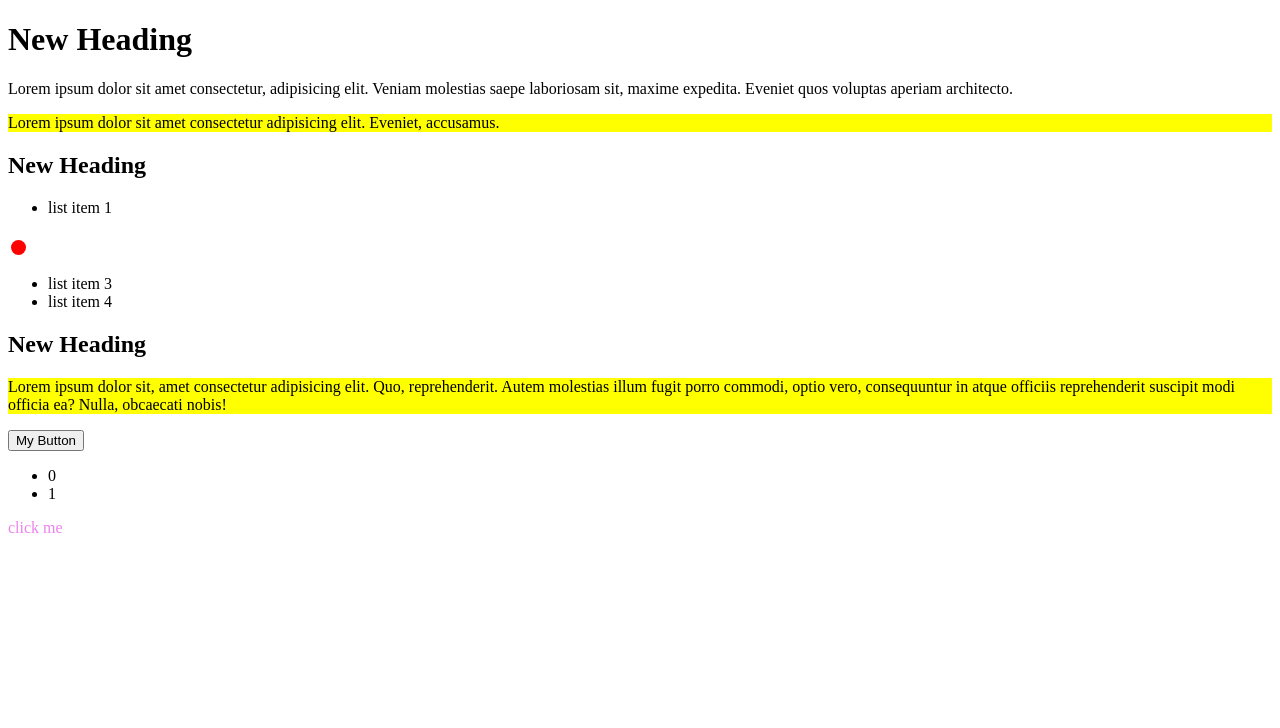
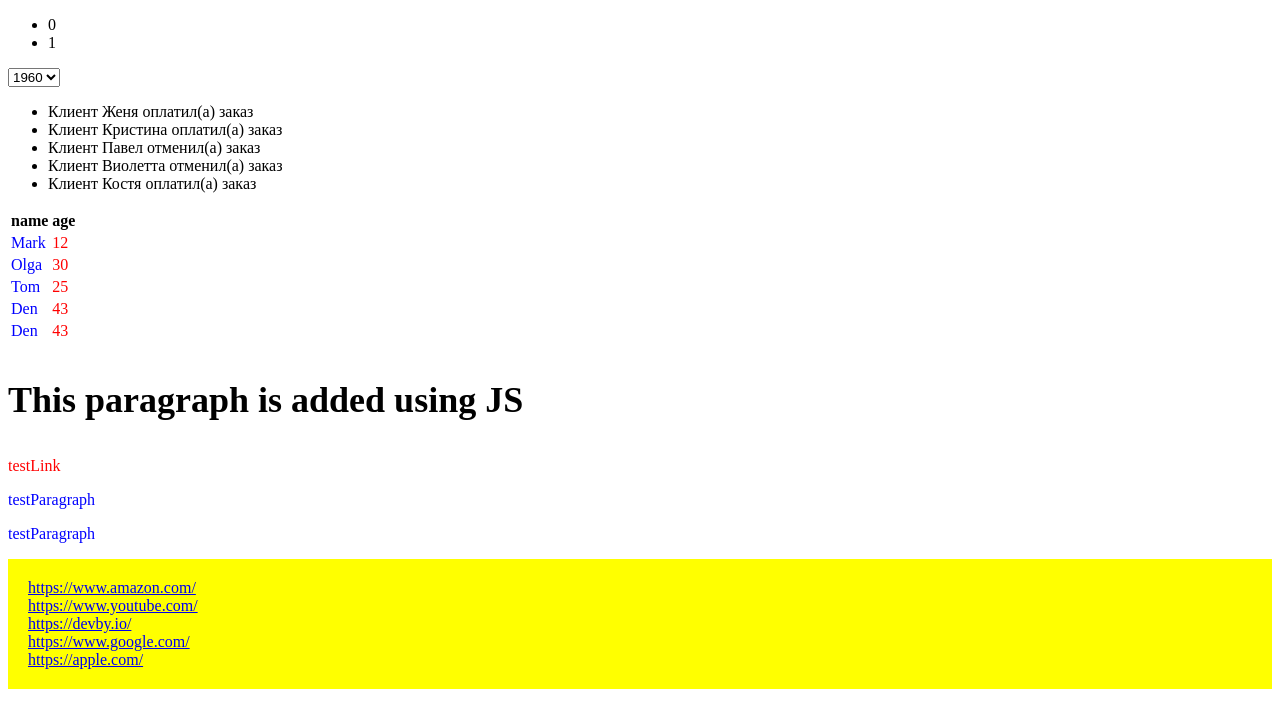
Before and after one commit to SabitKabidulayev/mf_frontend-course_js, a plain HTML site: page js-hw-7-BOM-DOM/index.html in a window 1280 px wide. Drawn offline with Linux system fonts and the light colour scheme.

Commit message:
js-hw-7 fin

```diff
--- a/js-hw-7-BOM-DOM/index.html
+++ b/js-hw-7-BOM-DOM/index.html
@@ -8,7 +8,7 @@
     <script src="./script.js" defer></script>
 </head>
 <body>
-    <h1>Page Title</h1>
+    <!-- <h1>Page Title</h1>
     <p>Lorem ipsum dolor sit amet consectetur, adipisicing elit. Veniam molestias saepe laboriosam sit, maxime expedita. Eveniet quos voluptas aperiam architecto.</p>
     <p class="selected">Lorem ipsum dolor sit amet consectetur adipisicing elit. Eveniet, accusamus.</p>
     <h2 class="block-title2">Block Title</h2>
@@ -20,7 +20,7 @@
     </ul>
     <h2>Block Title</h2>
     <p class="selected">Lorem ipsum dolor sit, amet consectetur adipisicing elit. Quo, reprehenderit. Autem molestias illum fugit porro commodi, optio vero, consequuntur in atque officiis reprehenderit suscipit modi officia ea? Nulla, obcaecati nobis!</p>
-    <div class="forAdding"></div>
+    <div class="forAdding"></div> -->
 
 
     <ul id="list">
@@ -29,5 +29,14 @@
         <li class="forRemove">Джессика</li>
         <li class="forRemove">Сара</li>
     </ul>
+
+    <select name="year" id="year-select"></select>
+
+    <ul id="clients">
+
+    </ul>
+
+    <table id="users-table"></table>
+
 </body>
 </html>
--- a/js-hw-7-BOM-DOM/script.js
+++ b/js-hw-7-BOM-DOM/script.js
@@ -19,7 +19,7 @@ for (item of list) {
 
 console.log('------------------2.2------------------')
 
-list.forEach((item,index) => {
+list.forEach((item, index) => {
     item.innerText = index
     console.log(item.innerText)
 })
@@ -35,80 +35,196 @@ for (item of forRemoveItems) {
 }
 
 
-console.log('------------------TASK_4------------------')
+// ------------------------TASK_4----------------------------
+
+const newParagraph = document.createElement('p')
+newParagraph.innerText = 'This paragraph is added using JS'
+newParagraph.style.fontSize = '36px'
+newParagraph.style.fontWeight = 'bold'
+
+document.body.append(newParagraph)
+
+
+
+
+console.log('------------------TASK_5------------------')
+
+const createNewElement = (tag, color, content) => {
+    newElement = document.createElement(tag)
+    newElement.style.color = color
+    newElement.innerText = content
+    console.log(newElement)
+    document.body.append(newElement)
+}
+
+createNewElement('a', 'red', 'testLink')
+createNewElement('p', 'blue', 'testParagraph')
+createNewElement('p', 'blue', 'testParagraph')
+
+
+// ------------------------TASK_6----------------------------
+
+const yearSelect = document.querySelector('#year-select')
+
+for (i = 1960; i <= 2020; i++) {
+    const year = document.createElement('option')
+    year.innerText = `${i}`
+    yearSelect.append(year)
+}
+
+
+// ------------------------TASK_7----------------------------
+
+const clients = [
+    { name: "Женя", order: true },
+    { name: "Кристина", order: true },
+    { name: "Павел", order: false },
+    { name: "Виолетта", order: false },
+    { name: "Костя", order: true }
+]
+
+const clientsList = document.querySelector('#clients')
+
+for (client of clients) {
+    const clientStatus = document.createElement('li')
+    const orderStatus = client.order ? 'оплатил(а)' : 'отменил(а)'
+    clientStatus.innerText = `Клиент ${client.name} ${orderStatus} заказ`
+    clientsList.append(clientStatus)
+}
+
+
+
+// ------------------------TASK_8----------------------------
+
+let linksArr = [
+    'https://www.amazon.com/',
+    'https://www.youtube.com/',
+    'https://devby.io/',
+    'https://www.google.com/',
+    'https://apple.com/'
+]
+
+const newDiv = document.createElement('div')
+newDiv.style.backgroundColor = 'yellow'
+newDiv.style.padding = '20px'
+
+for (link of linksArr) {
+    const newLink = document.createElement('a')
+    newLink.href = link
+    newLink.innerText = link
+    newLink.target = '_blank'
+    newLink.style.display = 'block'
+    newDiv.append(newLink)
+}
+
+document.body.append(newDiv)
+
+
+
+// ------------------------TASK_9----------------------------
+
+
+const users = [
+    { name: 'Mark', age: 12 },
+    { name: 'Olga', age: 30 },
+    { name: 'Tom', age: 25 },
+    { name: 'Den', age: 43 },
+    { name: 'Den', age: 43 }
+]
+
+const fillTable = (arr, tableID) => {
+    const table = document.querySelector(tableID)
+    const tableHeader = document.createElement('tr')
+    for (key in arr[0]) {
+        const columnName = document.createElement('th')
+        columnName.innerText = key
+        tableHeader.append(columnName)
+    }
+    table.append(tableHeader)
+    for (item of arr) {
+        const tableRow = document.createElement('tr')
+        for (key in item) {
+            const tableData = document.createElement('td')
+            tableData.innerText = item[key]
+            if (key === 'name') {
+                tableData.style.color = 'blue'
+            }
+            if (key === 'age') {
+                tableData.style.color = 'red'
+            }
+            tableRow.append(tableData)
+        }
+        table.append(tableRow)
+    }
+}
+
+fillTable(users, '#users-table')
 
 
 
 
 
+// console.log('------------------NOTES------------------')
+
+// // // search element by ID
+// const customItem = document.getElementById('custom-item')
+// console.log(customItem)
+
+// // // search all elements by class, creates HTML-collection (pseudo array)
+// const selectedItems = document.getElementsByClassName('selected')
+// console.log(selectedItems)
+
+// // // search all elements by tag, creates HTML-collection (pseudo array)
+// const paragraphs = document.getElementsByTagName('p')
+// console.log(paragraphs)
 
 
 
+// const headers = document.querySelectorAll('h2, h1')
+// console.log(headers)
+
+// const firstLi = document.querySelector('ul li:first-child')
+// console.log(firstLi)
+
+// const blockTitle2 = document.querySelector('.block-title2')
+// console.log(blockTitle2)
 
 
 
+// customItem.style.fontSize = '50px'
+// customItem.style.color = 'red'
 
-console.log('------------------NOTES------------------')
+// console.log(customItem.innerText) // text content of element
+// console.log(customItem.textContent)
 
-// // search element by ID
-const customItem = document.getElementById('custom-item')
-console.log(customItem)
-
-// // search all elements by class, creates HTML-collection (pseudo array)
-const selectedItems = document.getElementsByClassName('selected')
-console.log(selectedItems)
-
-// // search all elements by tag, creates HTML-collection (pseudo array)
-const paragraphs = document.getElementsByTagName('p')
-console.log(paragraphs)
+// customItem.innerText = 'Hello'
+// customItem.innerText = ''
 
 
+// // // Interactions with iterable objects (pseudo arrays)
 
-const headers = document.querySelectorAll('h2, h1')
-console.log(headers)
+// for (element of selectedItems) {
+//     element.style.backgroundColor = 'yellow'
+// }
 
-const firstLi = document.querySelector('ul li:first-child')
-console.log(firstLi)
+// headers.forEach(el => el.textContent = 'New Heading')
 
-const blockTitle2 = document.querySelector('.block-title2')
-console.log(blockTitle2)
+// // blockTitle2.remove()
 
+// const link = document.createElement('a')
+// link.href = 'htpps://google.com'
+// link.setAttribute('target', '_blank')
+// link.style.color = 'violet'
+// link.style.textDecoration = 'none'
+// link.innerText = 'click me'
 
+// document.body.append(link)
 
-customItem.style.fontSize = '50px'
-customItem.style.color = 'red'
+// console.log(link)
 
-console.log(customItem.innerText) // text content of element
-console.log(customItem.textContent)
+// const forAdding = document.querySelector('.forAdding')
 
-customItem.innerText = 'Hello'
-customItem.innerText = ''
+// const button = document.createElement('button')
+// button.innerText = 'My Button'
 
-
-// // Interactions with iterable objects (pseudo arrays)
-
-for (element of selectedItems) {
-    element.style.backgroundColor = 'yellow'
-}
-
-headers.forEach(el => el.textContent = 'New Heading')
-
-// blockTitle2.remove()
-
-const link = document.createElement('a')
-link.href = 'htpps://google.com'
-link.setAttribute('target', '_blank')
-link.style.color = 'violet'
-link.style.textDecoration = 'none'
-link.innerText = 'click me'
-
-document.body.append(link)
-
-console.log(link)
-
-const forAdding = document.querySelector('.forAdding')
-
-const button = document.createElement('button')
-button.innerText = 'My Button'
-
-forAdding.append(button)
+// forAdding.append(button)
--- /dev/null
+++ b/js-hw-7-BOM-DOM/task-10/index.html
@@ -0,0 +1,28 @@
+<!DOCTYPE html>
+<html lang="en">
+
+<head>
+    <meta charset="UTF-8">
+    <meta name="viewport" content="width=device-width, initial-scale=1.0">
+    <title>JS-HW-7-BOM-DOM-TASK10</title>
+    <script src="./script.js" defer></script>
+</head>
+
+<body>
+    <div>
+        <article>
+            <p>Lorem ipsum dolor sit amet, odio omnesque ius cu, quo ex atqui antiopam. At detracto menandri eos. Duo in
+                causae viderer, graeci <a href="#">reprehendunt</a> has in. Decore <mark>nemore</mark> philosophia te
+                pro, nobis legere causae ex mei, odio putant mentitum ea ius. Vix nostro deserunt explicari eu.</p>
+        </article>
+    </div>
+    <ul>
+        <li><a href="#">Link1</a></li>
+        <li><a href="#">Link2</a></li>
+        <li><a href="#">Link3</a></li>
+        <li><a href="#">Link4</a></li>
+    </ul><span></span>
+    <a href="#">Some link</a>
+</body>
+
+</html>
```
Also changed, not shown: js-hw-7-BOM-DOM/task-10/script.js (added, +13 -0 lines).
